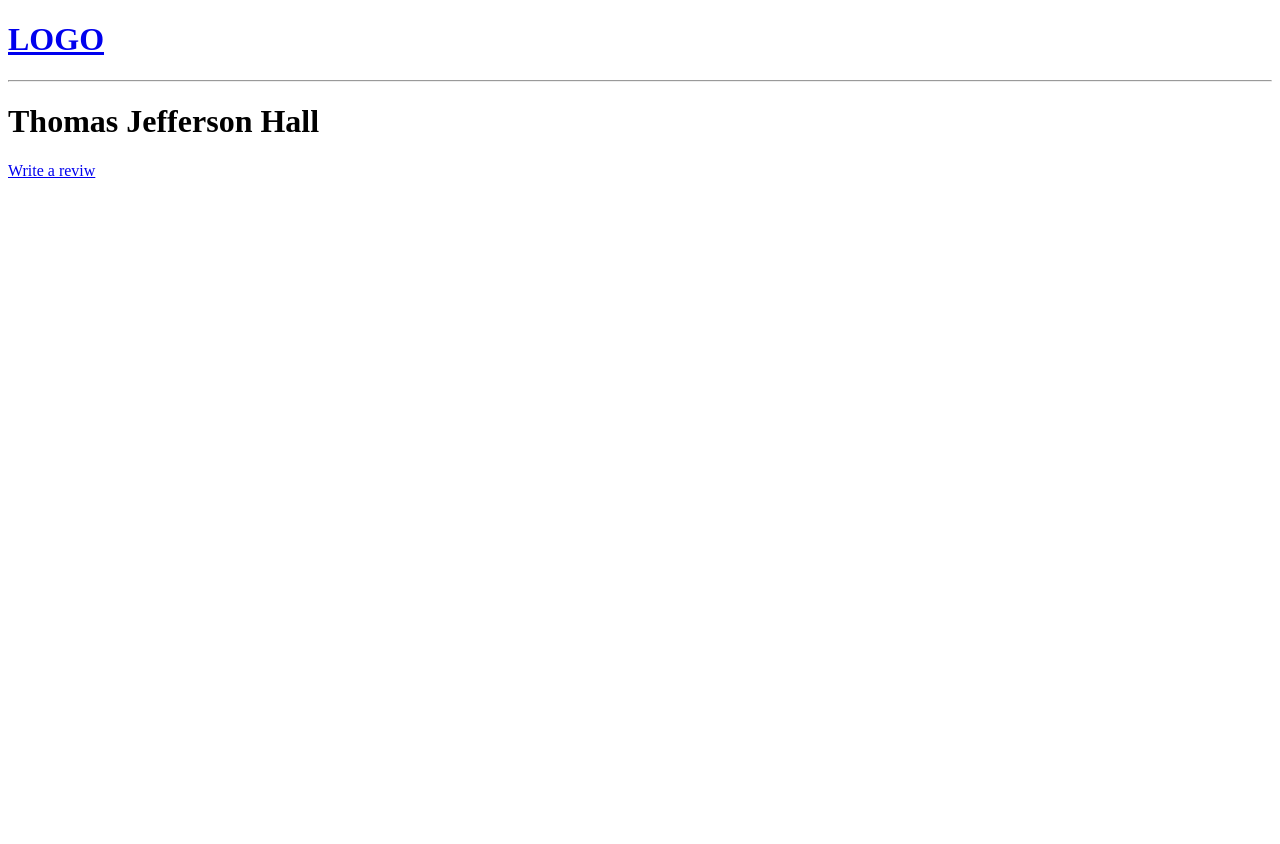
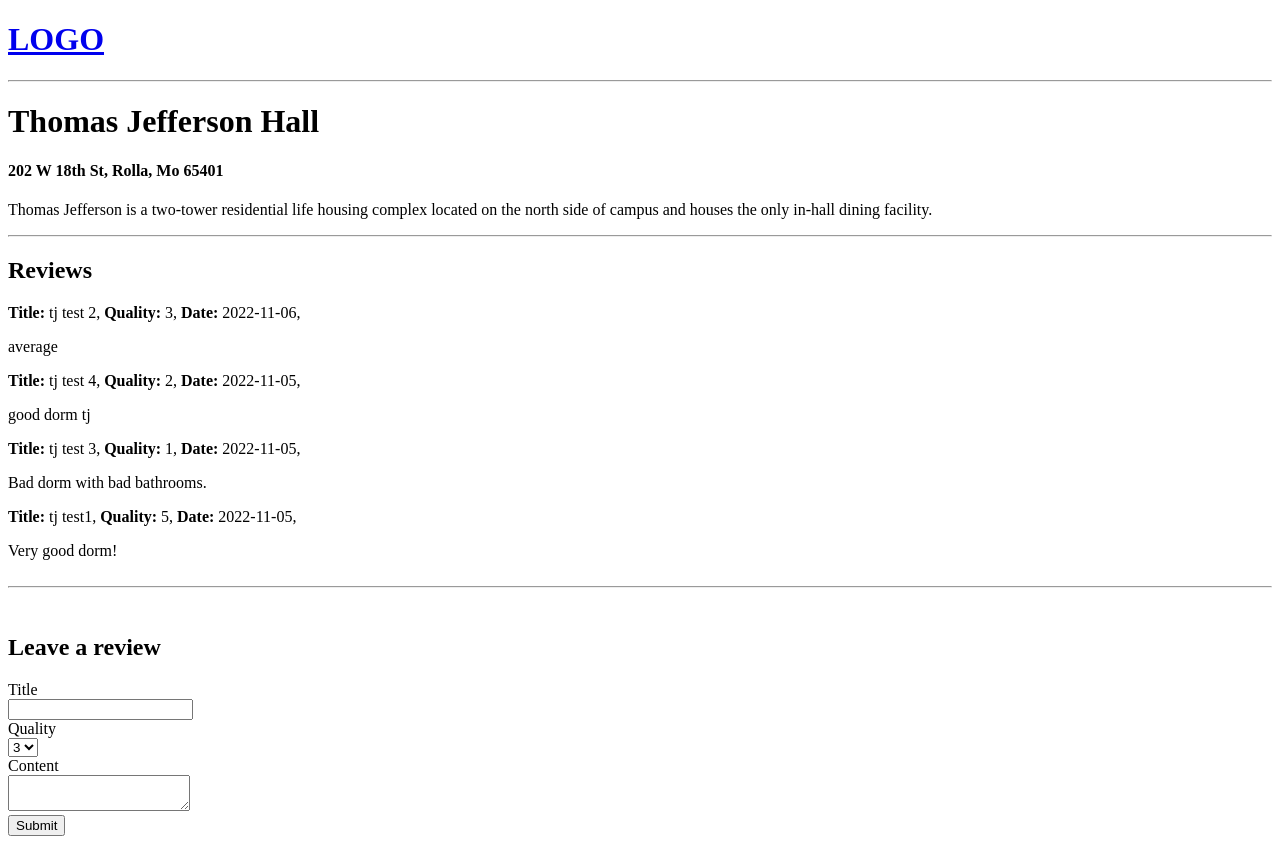
Before and after one commit to parsa-hj/MinerDorm, a Django app: page /dorms/1/ in a window 1280 px wide. Before the commit the page ends 178 px from the top, so only its background shows below. Run offline with Django 4.2, Linux system fonts and the light colour scheme; data comes from the database, SQL or seed files in the repository; both versions use the stored data as it was after the commit.

Commit message:
reviews created

```diff
--- a/base/models.py
+++ b/base/models.py
@@ -12,12 +12,16 @@ class Dorm(models.Model):
 
 
 class Review(models.Model):
-    user = models.ForeignKey(User, on_delete=models.CASCADE, null=True, blank=True)
-    dorm = models.ForeignKey(Dorm, on_delete=models.CASCADE, null=True, blank=True)
+    user = models.ForeignKey(User, related_name='reviews', on_delete=models.CASCADE, null=True, blank=True)
+    dorm = models.ForeignKey(Dorm, related_name='reviews', on_delete=models.CASCADE, null=True, blank=True)
+    title = models.CharField(max_length=200, null=True, blank=True)
     body = models.TextField(null=True, blank=True)
-    rating = models.IntegerField(default=1, validators=[MinValueValidator(0), MaxValueValidator(5)])
+    rating = models.IntegerField(null=True, blank=True)
     updated = models.DateTimeField(auto_now=True, null=True, blank=True)
     created = models.DateTimeField(auto_now_add=True, null=True, blank=True)
+
+    class Meta:
+        ordering = ['-updated', '-created']
 
 
     def __str__(self):
--- a/base/templates/base/dorms.html
+++ b/base/templates/base/dorms.html
@@ -4,8 +4,83 @@
 {% block content %}
 
 <h1>{{dorms.name}}</h1>
+<h4>{{dorms.address}}</h4>
+<p>{{dorms.description}}</p>
 
-<a href="{% url 'write-review' %}">Write a reviw</a>
+<hr>
+
+<h2 class="subtitle">Reviews</h2>
+
+<div class="wrapper">
+    {% for review in dorms.reviews.all %}
+        <div class="notification">
+            <p>
+                <strong>Title: </strong>{{ review.title }},
+                <strong>Quality: </strong>{{ review.rating }},
+                <strong>Date: </strong>{{ review.created|date:"Y-m-d" }},
+            </p>
+
+            {{ review.body }}
+        </div>
+    {% empty %}
+        <div class="notification">
+            No reviews yet ...
+        </div>
+
+    {% endfor %}
+</div>
+
+<br>
+<hr>
+<br>
+
+<div class="container">
+    <form method="post" action=".">
+        {% csrf_token %}
+
+
+        <h2>Leave a review</h2>
+
+        <div class="field">
+            <label>Title</label>
+
+            <div class="control">
+                <input type="text" name="title">
+            </div>
+        </div>
+
+        <div class="field">
+            <label>Quality</label>
+
+            <div class="control">
+                <div class="select">
+                    <select name="ratings">
+                        <option value="1">1</option>
+                        <option value="2">2</option>
+                        <option value="3" selected>3</option>
+                        <option value="4">4</option>
+                        <option value="5">5</option>
+                    </select>
+                </div>
+            </div>
+        </div>
+
+        <div class="field">
+            <label>Content</label>
+
+            <div class="control">
+                <textarea class="textarea" name="body"></textarea>
+            </div>
+        </div>
+
+        <div class="field">
+            <div class="control">
+                <button class="button is-success">Submit</button>
+            </div>
+        </div>
+    </form>
+</div>
+
 
 
 
--- a/base/templates/base/home.html
+++ b/base/templates/base/home.html
@@ -7,7 +7,7 @@
     <div>
         {% for dorms in dorms %}
         <div>
-            <h3>{{droms.id}} -- <a href="{% url 'dorms' dorms.id %}">{{dorms.name}}</a></h3>
+            <h3><a href="{% url 'dorms' dorms.id %}">{{dorms.name}}</a></h3>
             <small>{{dorms.review.rating}}</small>
             <hr>
         </div>
--- a/base/urls.py
+++ b/base/urls.py
@@ -4,5 +4,4 @@ from . import views
 urlpatterns = [
     path('', views.home, name="home"),
     path('dorms/<str:pk>/', views.dorms, name="dorms"),
-    path('write-review/', views.writeReview, name="write-review")
 ]
--- a/base/views.py
+++ b/base/views.py
@@ -1,5 +1,5 @@
-from django.shortcuts import render
-from .models import Dorm
+from django.shortcuts import render, redirect
+from .models import Dorm, Review
 from .forms import DormForm
 
 def home(request):
@@ -10,10 +10,18 @@ def home(request):
 
 def dorms(request, pk):
     dorms = Dorm.objects.get(id=pk)
+
+    #add review
+
+    if request.method == 'POST':
+        rating = request.POST.get('ratings', 3)
+        body = request.POST.get('body', '')
+        title = request.POST.get('title', '')
+
+
+        review = Review.objects.create(dorm=dorms, user=request.user, rating=rating, body=body, title=title)
+
+        return redirect('dorms', pk=pk)
+
     context = {'dorms': dorms}
     return render(request, 'base/dorms.html', context)
-
-def writeReview(request):
-    form = DormForm()
-    context = {'form':form}
-    return render(request, 'base/dorms_form.html', context)
```
Also changed, not shown: base/templates/base/dorms_form.html (deleted, +0 -15 lines), base/migrations/0005_alter_review_rating.py (added), base/migrations/0006_review_title_alter_review_dorm_alter_review_user.py (added), base/migrations/0007_alter_review_title.py (added), db.sqlite3.
